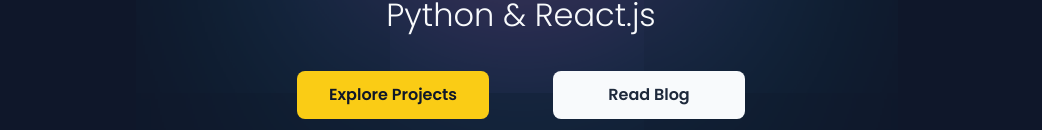
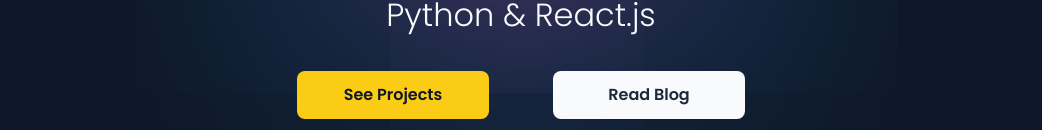
Before and after one commit to kaya70875/personal, a Next.js app: page / in a window 1280 px wide. Shown: the part 670-800 px from the top of the page, without its empty margins (119-1161 px from the left). Built offline with nearby package versions, Linux system fonts and the light colour scheme.

Commit message:
refactor: change project button name

```diff
--- a/src/app/page.tsx
+++ b/src/app/page.tsx
@@ -50,7 +50,7 @@
         <Typewriter text="Full-Stack Developer | React | Next.js | FastAPI" />
         <h3 className="max-w-3xl 2xl:max-w-4xl">I build scalable web apps and write about Python & React.js</h3>
         <div className="flex items-center gap-8 sm:gap-16 justify-center w-full">
-          <Button onClick={() => projectsRef.current?.scrollIntoView({ behavior: 'smooth', inline: 'end' })} className="w-36 sm:w-48 hover:opacity-80">Explore Projects</Button>
+          <Button onClick={() => projectsRef.current?.scrollIntoView({ behavior: 'smooth', inline: 'end' })} className="w-36 sm:w-48 hover:opacity-80">See Projects</Button>
           <Link href={'/blog'}>
             <Button className="w-36 sm:w-48" variant="secondary">Read Blog</Button>
           </Link>
```
